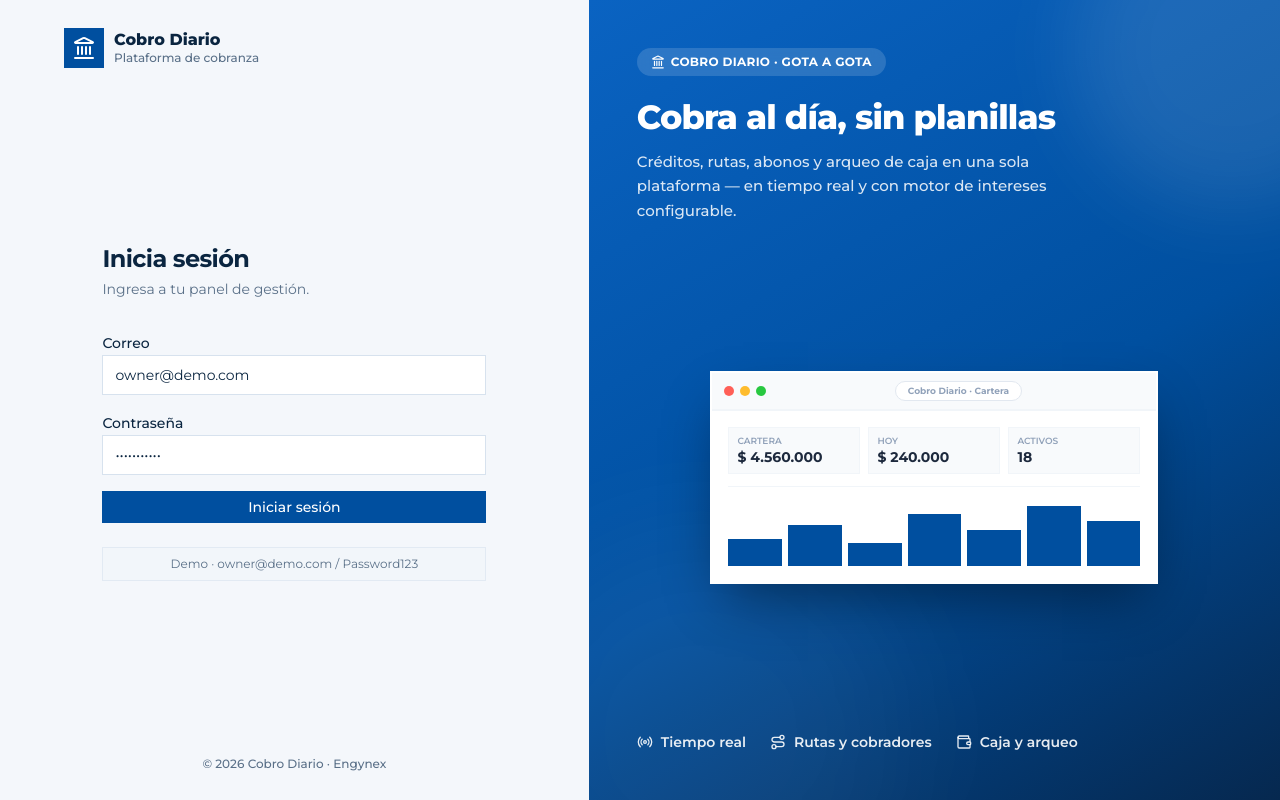
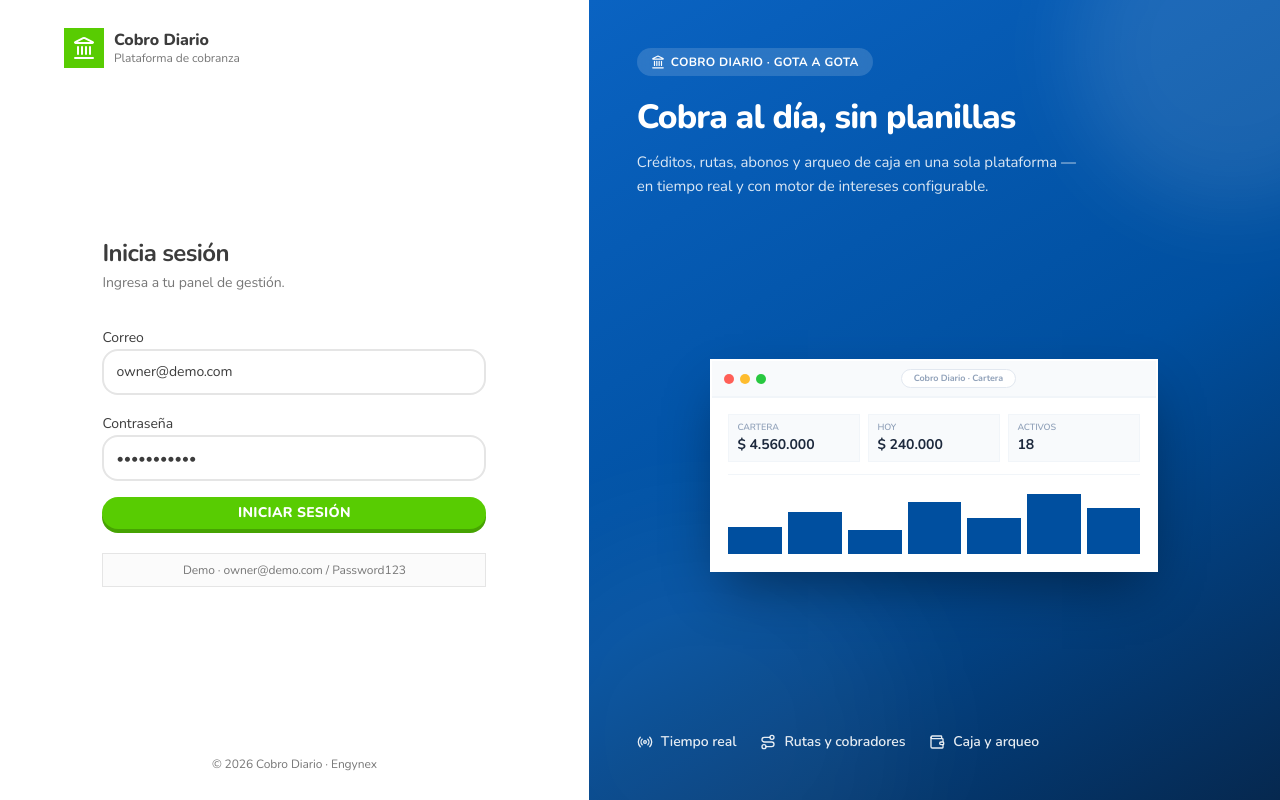
Before and after one commit to engynex-enterprise/cobradiario, a Next.js app in the folder web/: page /login in a window 1280 px wide. Built offline with nearby package versions, Linux system fonts and the light colour scheme; no server answers.

Commit message:
feat: update layout and styles for Duolingo theme; replace Montserrat with Nunito font, adjust radius and button styles, and enhance sidebar navigation

```diff
--- a/web/src/app/globals.css
+++ b/web/src/app/globals.css
@@ -37,110 +37,102 @@
   --color-sidebar-accent-foreground: var(--sidebar-accent-foreground);
   --color-sidebar-border: var(--sidebar-border);
   --color-sidebar-ring: var(--sidebar-ring);
-  --radius-sm: calc(var(--radius) * 0.6);
-  --radius-md: calc(var(--radius) * 0.8);
-  --radius-lg: var(--radius);
-  --radius-xl: calc(var(--radius) * 1.4);
-  --radius-2xl: calc(var(--radius) * 1.8);
-  --font-sans: var(--font-sans), "Montserrat", system-ui, sans-serif;
+  --radius-sm: 1rem;
+  --radius-md: 1rem;
+  --radius-lg: 1rem;
+  --radius-xl: 1rem;
+  --radius-2xl: 1rem;
+  --font-sans: var(--font-nunito), "Nunito", ui-rounded, system-ui, sans-serif;
 }
 
 /* ===========================================================================
-   Tema ATHENA POS / Altipal — Manual de marca: azul #004f9f (unicolor),
-   radius 0, tipografía Montserrat. Copiado de orus-pos/frontend.
+   Tema "Duolingo" (variante .pos-duo de orus-pos): verde brillante (#58cc02),
+   fuente redonda (Nunito), esquinas 16px, botones 3D chunky, bordes 2px.
    =========================================================================== */
 :root {
-  --radius: 0rem;
-  --background: #f4f7fb;
-  --foreground: #0a2540;
+  --radius: 1rem;
+  --background: #ffffff;
+  --foreground: #3c3c3c;
   --card: #ffffff;
-  --card-foreground: #0a2540;
+  --card-foreground: #3c3c3c;
   --popover: #ffffff;
-  --popover-foreground: #0a2540;
-  --primary: #004f9f;
+  --popover-foreground: #3c3c3c;
+  --primary: #58cc02;
   --primary-foreground: #ffffff;
-  --secondary: #eef3f9;
-  --secondary-foreground: #0a2540;
-  --muted: #f1f5fa;
-  --muted-foreground: #5a7088;
-  --accent: #e6f3ff;
-  --accent-foreground: #004f9f;
-  --destructive: #f25444;
+  --primary-base: #46a302;
+  --secondary: #e5f8d3;
+  --secondary-foreground: #3c8000;
+  --muted: #f7f7f7;
+  --muted-foreground: #777777;
+  --accent: #ddf4ff;
+  --accent-foreground: #1899d6;
+  --destructive: #ff4b4b;
   --destructive-foreground: #ffffff;
-  --border: #e2eaf3;
-  --input: #d7e2ee;
-  --ring: #004f9f;
-  --chart-1: #004f9f;
-  --chart-2: #15b790;
-  --chart-3: #4698eb;
-  --chart-4: #a653a0;
-  --chart-5: #94a3b8;
+  --destructive-base: #ea2b2b;
+  --border: #e5e5e5;
+  --input: #e5e5e5;
+  --ring: #1899d6;
+  --chart-1: #58cc02;
+  --chart-2: #1899d6;
+  --chart-3: #ffc800;
+  --chart-4: #ce82ff;
+  --chart-5: #ff9600;
   --sidebar: #ffffff;
-  --sidebar-foreground: #475569;
-  --sidebar-primary: #004f9f;
+  --sidebar-foreground: #4b4b4b;
+  --sidebar-primary: #58cc02;
   --sidebar-primary-foreground: #ffffff;
-  --sidebar-accent: #eef3f9;
-  --sidebar-accent-foreground: #0a2540;
-  --sidebar-border: #e9eef5;
-  --sidebar-ring: #004f9f;
-  --canvas: #eef1f6;
+  --sidebar-accent: #ddf4ff;
+  --sidebar-accent-foreground: #1899d6;
+  --sidebar-border: #e5e5e5;
+  --sidebar-ring: #58cc02;
+  --canvas: #f7f7f7;
 }
 
 .dark {
-  --background: #08182e;
-  --foreground: #e6f3ff;
-  --card: #0d2440;
-  --card-foreground: #e6f3ff;
-  --popover: #0d2440;
-  --popover-foreground: #e6f3ff;
-  --primary: #4698eb;
-  --primary-foreground: #04203f;
-  --secondary: #123154;
-  --secondary-foreground: #e6f3ff;
-  --muted: #123154;
-  --muted-foreground: #9fc1e8;
-  --accent: #1a3c63;
-  --accent-foreground: #e6f3ff;
-  --destructive: #f25444;
+  --background: #131f24;
+  --foreground: #f1f7fb;
+  --card: #1c2a31;
+  --card-foreground: #f1f7fb;
+  --popover: #1c2a31;
+  --popover-foreground: #f1f7fb;
+  --primary: #58cc02;
+  --primary-foreground: #ffffff;
+  --primary-base: #3c8000;
+  --secondary: #20323a;
+  --secondary-foreground: #b8f28a;
+  --muted: #1a262c;
+  --muted-foreground: #93a4ad;
+  --accent: #173a4a;
+  --accent-foreground: #49c0f8;
+  --destructive: #ff5b5b;
   --destructive-foreground: #ffffff;
-  --border: #1d3a5c;
-  --input: #264a73;
-  --ring: #4698eb;
-  --chart-1: #4698eb;
-  --chart-2: #15b790;
-  --chart-3: #80c2ff;
-  --chart-4: #a653a0;
-  --chart-5: #94a3b8;
-  --sidebar: #061325;
-  --sidebar-foreground: #b9d3ee;
-  --sidebar-primary: #4698eb;
-  --sidebar-primary-foreground: #04203f;
-  --sidebar-accent: #123154;
-  --sidebar-accent-foreground: #e6f3ff;
-  --sidebar-border: #1d3a5c;
-  --sidebar-ring: #4698eb;
-  --canvas: #08182e;
+  --destructive-base: #b3232c;
+  --border: #37464f;
+  --input: #37464f;
+  --ring: #49c0f8;
+  --chart-1: #58cc02;
+  --chart-2: #49c0f8;
+  --chart-3: #ffc800;
+  --chart-4: #ce82ff;
+  --chart-5: #ff9600;
+  --sidebar: #1c2a31;
+  --sidebar-foreground: #c2d0d8;
+  --sidebar-primary: #58cc02;
+  --sidebar-primary-foreground: #ffffff;
+  --sidebar-accent: #173a4a;
+  --sidebar-accent-foreground: #49c0f8;
+  --sidebar-border: #37464f;
+  --sidebar-ring: #58cc02;
+  --canvas: #0d171b;
 }
 
-/* Canvas gris azulado suave (las tarjetas blancas flotan sobre él). */
 .app-canvas,
 .pos-canvas { background-color: var(--canvas); }
-.dark .app-canvas,
-.dark .pos-canvas { background-color: var(--background); }
 
-/* Elevación tipo Material (sombras crujientes, en capas). */
-.shadow-soft {
-  box-shadow: 0 1px 2px rgba(20, 35, 60, 0.08), 0 1px 3px rgba(20, 35, 60, 0.06);
-}
-.shadow-soft-md {
-  box-shadow: 0 1px 3px rgba(20, 35, 60, 0.10), 0 6px 16px -4px rgba(20, 35, 60, 0.14);
-}
-.shadow-soft-lg {
-  box-shadow: 0 2px 6px rgba(20, 35, 60, 0.08), 0 16px 40px -12px rgba(20, 35, 60, 0.20);
-}
-.shadow-header {
-  box-shadow: 0 1px 2px rgba(20, 35, 60, 0.08), 0 2px 8px -4px rgba(20, 35, 60, 0.10);
-}
+.shadow-soft { box-shadow: 0 2px 0 rgba(0, 0, 0, 0.04); }
+.shadow-soft-md { box-shadow: 0 3px 0 rgba(0, 0, 0, 0.05), 0 12px 28px -12px rgba(20, 30, 40, 0.25); }
+.shadow-soft-lg { box-shadow: 0 4px 0 rgba(0, 0, 0, 0.06), 0 18px 44px -18px rgba(20, 30, 40, 0.28); }
+.shadow-header { box-shadow: 0 2px 0 rgba(0, 0, 0, 0.03); }
 
 @layer base {
   * {
@@ -150,42 +142,103 @@
     background-color: var(--background);
     color: var(--foreground);
     font-family: var(--font-sans);
+    letter-spacing: -0.005em;
   }
-  h1, h2, h3 { font-weight: 700; }
-  svg.lucide { stroke-width: 2; }
+  h1, h2, h3 { font-weight: 800; }
 }
 
-/* ── Componentes: acabado Altipal (radius 0, sombras Material) ──────────── */
+/* ── Tarjetas: borde 2px chunky ────────────────────────────────────────── */
 [data-slot="card"] {
-  border: 1px solid var(--border);
-  border-radius: var(--radius);
+  border: 2px solid var(--border);
+  border-radius: 1rem;
 }
-[data-slot="dialog-content"],
-[data-slot="sheet-content"] {
-  border: 1px solid var(--border);
-  border-radius: var(--radius);
-  box-shadow: 0 2px 6px rgba(20, 35, 60, 0.08), 0 16px 40px -12px rgba(20, 35, 60, 0.20);
+
+/* ── Botones 3D "chunky" (sello Duolingo) ──────────────────────────────── */
+[data-slot="button"] {
+  font-weight: 800;
+  letter-spacing: 0.02em;
+  border-radius: 1rem;
+  transition: filter 0.12s ease, transform 0.04s ease, box-shadow 0.04s ease, background-color 0.12s ease;
 }
-[data-slot="select-content"],
-[data-slot="popover-content"],
-[data-slot="dropdown-menu-content"] {
-  border: 1px solid var(--border);
-  border-radius: var(--radius);
-  box-shadow: 0 1px 3px rgba(20, 35, 60, 0.10), 0 6px 16px -4px rgba(20, 35, 60, 0.14);
+[data-slot="button"].bg-primary {
+  text-transform: uppercase;
+  border: none;
+  box-shadow: 0 4px 0 0 var(--primary-base);
 }
+[data-slot="button"].bg-primary:active:not([aria-haspopup]) {
+  transform: translateY(2px);
+  box-shadow: 0 1px 0 0 var(--primary-base);
+}
+[data-slot="button"][class*="bg-destructive"] {
+  text-transform: uppercase;
+  border: none;
+  background-color: var(--destructive);
+  color: var(--destructive-foreground);
+  box-shadow: 0 4px 0 0 var(--destructive-base);
+}
+[data-slot="button"][class*="bg-destructive"]:hover { filter: brightness(1.05); }
+[data-slot="button"][class*="bg-destructive"]:active:not([aria-haspopup]) {
+  transform: translateY(2px);
+  box-shadow: 0 1px 0 0 var(--destructive-base);
+}
+[data-slot="button"].bg-secondary {
+  text-transform: uppercase;
+  box-shadow: 0 4px 0 0 rgba(0, 0, 0, 0.14);
+}
+[data-slot="button"].bg-secondary:active:not([aria-haspopup]) {
+  transform: translateY(2px);
+  box-shadow: 0 1px 0 0 rgba(0, 0, 0, 0.14);
+}
+[data-slot="button"].bg-background {
+  text-transform: uppercase;
+  border: 2px solid var(--border);
+  box-shadow: 0 4px 0 0 rgba(0, 0, 0, 0.12);
+}
+[data-slot="button"].bg-background:active:not([aria-haspopup]) {
+  transform: translateY(2px);
+  box-shadow: 0 1px 0 0 rgba(0, 0, 0, 0.12);
+}
+
+/* ── Inputs / selects / textarea ───────────────────────────────────────── */
 [data-slot="input"],
 [data-slot="select-trigger"],
 textarea {
-  border-radius: var(--radius);
-  border-color: var(--input);
+  border-radius: 1rem;
+  border-width: 2px;
+  border-color: var(--border);
+  min-height: 2.9rem;
   background: var(--card);
 }
 [data-slot="input"]:focus-visible,
 [data-slot="select-trigger"]:focus-visible,
 [data-slot="select-trigger"][data-state="open"],
 textarea:focus-visible {
-  border-color: var(--ring);
-  box-shadow: 0 0 0 3px rgba(0, 79, 159, 0.15);
+  border-color: var(--accent-foreground);
+  box-shadow: 0 0 0 3px rgba(24, 153, 214, 0.18);
   outline: none;
 }
-[data-slot="badge"] { border-radius: var(--radius); }
+
+/* ── Modales / drawers / select / popover ──────────────────────────────── */
+[data-slot="dialog-content"] {
+  border-radius: 1rem;
+  border: 2px solid var(--border);
+  box-shadow: 0 10px 0 -2px rgba(0, 0, 0, 0.05), 0 28px 56px -18px rgba(20, 30, 40, 0.3);
+}
+[data-slot="sheet-content"] {
+  border: 2px solid var(--border);
+  box-shadow: 0 28px 56px -18px rgba(20, 30, 40, 0.35);
+}
+[data-slot="dialog-title"],
+[data-slot="sheet-title"] { font-weight: 800; }
+[data-slot="select-content"],
+[data-slot="popover-content"] {
+  border-radius: 1rem;
+  border: 2px solid var(--border);
+  box-shadow: 0 8px 0 -2px rgba(0, 0, 0, 0.04), 0 18px 44px -18px rgba(20, 30, 40, 0.25);
+}
+
+/* ── Badges píldora ────────────────────────────────────────────────────── */
+[data-slot="badge"] {
+  border-radius: 9999px;
+  font-weight: 700;
+}
--- a/web/src/app/layout.tsx
+++ b/web/src/app/layout.tsx
@@ -1,14 +1,15 @@
 import type { Metadata } from 'next';
-import { Montserrat } from 'next/font/google';
+import { Nunito } from 'next/font/google';
 import './globals.css';
 import { ThemeProvider } from '@/components/theme-provider';
 import { AuthProvider } from '@/components/auth-provider';
 import { Toaster } from 'sonner';
 
-// Tipografía del manual de marca Altipal (igual que orus-pos).
-const montserrat = Montserrat({
+// Tipografía redonda del tema Duolingo (igual que la variante .pos-duo de orus-pos).
+const nunito = Nunito({
   subsets: ['latin'],
-  variable: '--font-sans',
+  weight: ['400', '600', '700', '800', '900'],
+  variable: '--font-nunito',
 });
 
 export const metadata: Metadata = {
@@ -18,7 +19,7 @@ export const metadata: Metadata = {
 
 export default function RootLayout({ children }: { children: React.ReactNode }) {
   return (
-    <html lang="es" className={`${montserrat.variable} font-sans`} suppressHydrationWarning>
+    <html lang="es" className={nunito.variable} suppressHydrationWarning>
       <body className="min-h-screen antialiased">
         <ThemeProvider>
           <AuthProvider>{children}</AuthProvider>
--- a/web/src/components/dashboard-shell.tsx
+++ b/web/src/components/dashboard-shell.tsx
@@ -96,7 +96,7 @@ export function DashboardShell({ children }: { children: React.ReactNode }) {
       <header className="shadow-header flex h-16 shrink-0 items-center gap-2 border-b border-border bg-card px-4">
         <div className="flex min-w-0 flex-1 items-center gap-2">
           <Link href="/dashboard" className="flex items-center gap-2.5 pl-1 pr-2">
-            <span className="flex size-8 items-center justify-center bg-primary text-primary-foreground">
+            <span className="flex size-9 items-center justify-center rounded-2xl bg-primary text-primary-foreground">
               <Landmark className="size-5" />
             </span>
             <span className="text-lg font-extrabold tracking-tight text-foreground">Cobro Diario</span>
@@ -104,17 +104,17 @@ export function DashboardShell({ children }: { children: React.ReactNode }) {
           <button
             onClick={() => setCollapsed((c) => !c)}
             title="Contraer menú"
-            className="hidden size-10 items-center justify-center text-muted-foreground transition-colors hover:bg-accent hover:text-accent-foreground md:flex"
+            className="hidden size-11 items-center justify-center rounded-2xl text-muted-foreground transition-colors hover:bg-accent hover:text-accent-foreground md:flex"
           >
-            {collapsed ? <PanelLeftOpen className="size-5" /> : <PanelLeftClose className="size-5" />}
+            {collapsed ? <PanelLeftOpen className="size-6" /> : <PanelLeftClose className="size-6" />}
           </button>
         </div>
         <div className="flex flex-[2] justify-center">
           <GlobalSearch />
         </div>
         <div className="flex flex-1 items-center justify-end gap-1.5">
-          <button title="Notificaciones" onClick={() => router.push('/dashboard/notificaciones')} className="flex size-10 items-center justify-center text-muted-foreground transition-colors hover:bg-accent hover:text-accent-foreground">
-            <Bell className="size-5" />
+          <button title="Notificaciones" onClick={() => router.push('/dashboard/notificaciones')} className="flex size-11 items-center justify-center rounded-2xl text-muted-foreground transition-colors hover:bg-accent hover:text-accent-foreground">
+            <Bell className="size-6" />
           </button>
           <ThemeToggle />
         </div>
@@ -160,12 +160,12 @@ function SidebarLink({ href, label, icon: Icon, active, collapsed }: { href: str
       href={href}
       title={label}
       className={cn(
-        'relative flex items-center gap-3 border py-2.5 text-[13px] font-bold uppercase tracking-wide transition-colors',
+        'relative flex items-center gap-3 rounded-2xl border-2 py-2.5 text-[13px] font-extrabold uppercase tracking-wide transition-colors',
         collapsed ? 'justify-center px-0' : 'px-3',
         active ? 'border-sky-300 bg-accent text-accent-foreground' : 'border-transparent text-foreground/70 hover:bg-muted hover:text-foreground',
       )}
     >
-      <Icon className="size-5 shrink-0" />
+      <Icon className="size-6 shrink-0" />
       {!collapsed && <span className="flex-1 truncate">{label}</span>}
     </Link>
   );
@@ -179,8 +179,8 @@ function SidebarGroup({ group, pathname, collapsed }: { group: NavGroup; pathnam
 
   if (collapsed) {
     return (
-      <Link href={group.children[0]?.href ?? '#'} title={group.label} className={cn('flex items-center justify-center border border-transparent py-2.5 transition-colors hover:bg-muted', hasActive ? 'text-accent-foreground' : 'text-foreground/70 hover:text-foreground')}>
-        <Icon className="size-5" />
+      <Link href={group.children[0]?.href ?? '#'} title={group.label} className={cn('flex items-center justify-center rounded-2xl border-2 border-transparent py-2.5 transition-colors hover:bg-muted', hasActive ? 'text-accent-foreground' : 'text-foreground/70 hover:text-foreground')}>
+        <Icon className="size-6" />
       </Link>
     );
   }
@@ -189,19 +189,19 @@ function SidebarGroup({ group, pathname, collapsed }: { group: NavGroup; pathnam
     <div>
       <button
         onClick={() => setOpen((o) => !o)}
-        className={cn('flex w-full items-center gap-3 border border-transparent px-3 py-2.5 text-[13px] font-bold uppercase tracking-wide transition-colors', hasActive ? 'text-accent-foreground' : 'text-foreground/70 hover:bg-muted hover:text-foreground')}
+        className={cn('flex w-full items-center gap-3 rounded-2xl border-2 border-transparent px-3 py-2.5 text-[13px] font-extrabold uppercase tracking-wide transition-colors', hasActive ? 'text-accent-foreground' : 'text-foreground/70 hover:bg-muted hover:text-foreground')}
       >
-        <Icon className="size-5 shrink-0" />
+        <Icon className="size-6 shrink-0" />
         <span className="flex-1 truncate text-left">{group.label}</span>
-        <ChevronDown className={cn('size-4 shrink-0 opacity-60 transition-transform', open && 'rotate-180')} />
+        <ChevronDown className={cn('size-5 shrink-0 opacity-60 transition-transform', open && 'rotate-180')} />
       </button>
       {open && (
-        <ul className="my-1 ml-6 space-y-0.5 border-l border-border pl-3">
+        <ul className="my-1 ml-7 space-y-0.5 border-l-2 border-border pl-3">
           {group.children.map((c) => {
             const active = linkActive(pathname, c.href);
             return (
               <li key={c.href}>
-                <Link href={c.href} className={cn('block px-3 py-2 text-[13px] font-semibold transition-colors', active ? 'bg-accent text-accent-foreground' : 'text-foreground/60 hover:bg-muted hover:text-foreground')}>
+                <Link href={c.href} className={cn('block rounded-xl px-3 py-2 text-[13px] font-bold transition-colors', active ? 'bg-accent text-accent-foreground' : 'text-foreground/60 hover:bg-muted hover:text-foreground')}>
                   {c.label}
                 </Link>
               </li>
@@ -227,8 +227,8 @@ function UserMenu({ name, email, role, collapsed, onLogout }: { name: string; em
 
   return (
     <div ref={ref} className="relative">
-      <button onClick={() => setOpen((o) => !o)} title={name} className={cn('flex w-full items-center gap-2.5 text-left outline-none transition-colors hover:bg-sidebar-accent', collapsed ? 'justify-center p-1.5' : 'p-2')}>
-        <span className="flex size-9 shrink-0 items-center justify-center bg-primary text-xs font-bold text-primary-foreground">{initials || '?'}</span>
+      <button onClick={() => setOpen((o) => !o)} title={name} className={cn('flex w-full items-center gap-2.5 rounded-2xl text-left outline-none transition-colors hover:bg-sidebar-accent', collapsed ? 'justify-center p-1.5' : 'p-2')}>
+        <span className="flex size-9 shrink-0 items-center justify-center rounded-xl bg-primary text-xs font-bold text-primary-foreground">{initials || '?'}</span>
         {!collapsed && (
           <>
             <div className="min-w-0 flex-1">
@@ -240,22 +240,22 @@ function UserMenu({ name, email, role, collapsed, onLogout }: { name: string; em
         )}
       </button>
       {open && (
-        <div className="absolute bottom-full left-0 z-50 mb-2 w-64 border border-border bg-popover text-popover-foreground shadow-soft-lg">
-          <div className="flex items-center gap-3 border-b border-border px-3 py-3">
-            <span className="flex size-10 items-center justify-center bg-primary text-sm font-bold text-primary-foreground">{initials || '?'}</span>
+        <div className="absolute bottom-full left-0 z-50 mb-2 w-64 rounded-2xl border-2 border-border bg-popover text-popover-foreground shadow-soft-lg">
+          <div className="flex items-center gap-3 border-b-2 border-border px-3 py-3">
+            <span className="flex size-10 items-center justify-center rounded-xl bg-primary text-sm font-bold text-primary-foreground">{initials || '?'}</span>
             <div className="min-w-0">
               <p className="truncate text-sm font-semibold">{name || 'Usuario'}</p>
               <p className="truncate text-xs capitalize text-muted-foreground">{role?.toLowerCase()}</p>
             </div>
           </div>
           <div className="p-1.5">
-            <Link href="/dashboard/perfil" onClick={() => setOpen(false)} className="flex items-center gap-2.5 px-3 py-2 text-sm font-medium transition-colors hover:bg-accent hover:text-accent-foreground">
+            <Link href="/dashboard/perfil" onClick={() => setOpen(false)} className="flex items-center gap-2.5 rounded-xl px-3 py-2 text-sm font-bold transition-colors hover:bg-accent hover:text-accent-foreground">
               <UserRound className="size-4" /> Mi perfil
             </Link>
-            <Link href="/dashboard/reportes" onClick={() => setOpen(false)} className="flex items-center gap-2.5 px-3 py-2 text-sm font-medium transition-colors hover:bg-accent hover:text-accent-foreground">
+            <Link href="/dashboard/reportes" onClick={() => setOpen(false)} className="flex items-center gap-2.5 rounded-xl px-3 py-2 text-sm font-bold transition-colors hover:bg-accent hover:text-accent-foreground">
               <BarChart3 className="size-4" /> Reportes
             </Link>
-            <button onClick={() => { setOpen(false); onLogout(); }} className="flex w-full items-center gap-2.5 px-3 py-2 text-left text-sm font-medium text-destructive transition-colors hover:bg-destructive/10">
+            <button onClick={() => { setOpen(false); onLogout(); }} className="flex w-full items-center gap-2.5 rounded-xl px-3 py-2 text-left text-sm font-bold text-destructive transition-colors hover:bg-destructive/10">
               <LogOut className="size-4" /> Cerrar sesión
             </button>
           </div>
@@ -293,15 +293,15 @@ function GlobalSearch() {
 
   return (
     <>
-      <button onClick={() => { setQ(''); setActive(0); setOpen(true); }} className="flex h-10 w-full max-w-xl items-center gap-2 border border-border bg-background px-3.5 text-sm font-medium text-muted-foreground transition-colors hover:border-primary/40 hover:bg-accent">
+      <button onClick={() => { setQ(''); setActive(0); setOpen(true); }} className="flex h-11 w-full max-w-xl items-center gap-2 rounded-2xl border-2 border-border bg-background px-3.5 text-sm font-medium text-muted-foreground transition-colors hover:border-primary/40 hover:bg-accent">
         <Search className="size-4" />
         <span className="flex-1 text-left">Buscar módulos…</span>
-        <kbd className="hidden border border-border bg-muted px-1.5 py-0.5 text-[10px] font-bold sm:inline">⌘K</kbd>
+        <kbd className="hidden rounded-md border-2 border-border bg-muted px-1.5 py-0.5 text-[10px] font-bold sm:inline">⌘K</kbd>
       </button>
       {open && (
         <div className="fixed inset-0 z-[70] flex items-start justify-center bg-black/40 p-4 pt-[12vh]" onClick={() => setOpen(false)}>
-          <div className="w-full max-w-lg overflow-hidden border border-border bg-popover text-popover-foreground shadow-soft-lg" onClick={(e) => e.stopPropagation()}>
-            <div className="flex items-center gap-2 border-b border-border px-4">
+          <div className="w-full max-w-lg overflow-hidden rounded-2xl border-2 border-border bg-popover text-popover-foreground shadow-soft-lg" onClick={(e) => e.stopPropagation()}>
+            <div className="flex items-center gap-2 border-b-2 border-border px-4">
               <Search className="size-4 text-muted-foreground" />
               <input
                 ref={inputRef}
@@ -323,7 +323,7 @@ function GlobalSearch() {
                 results.map((r, i) => {
                   const Icon = r.icon;
                   return (
-                    <button key={r.href} onMouseEnter={() => setActive(i)} onClick={() => go(r.href)} className={cn('flex w-full items-center gap-3 px-3 py-2 text-left text-sm transition-colors', i === active ? 'bg-accent text-accent-foreground' : 'hover:bg-accent/60')}>
+                    <button key={r.href} onMouseEnter={() => setActive(i)} onClick={() => go(r.href)} className={cn('flex w-full items-center gap-3 rounded-xl px-3 py-2 text-left text-sm font-semibold transition-colors', i === active ? 'bg-accent text-accent-foreground' : 'hover:bg-accent/60')}>
                       <Icon className="size-4 shrink-0" />
                       {r.label}
                     </button>
```
Also changed, not shown: 1 other file (tests, documents, lock files or other folders).
